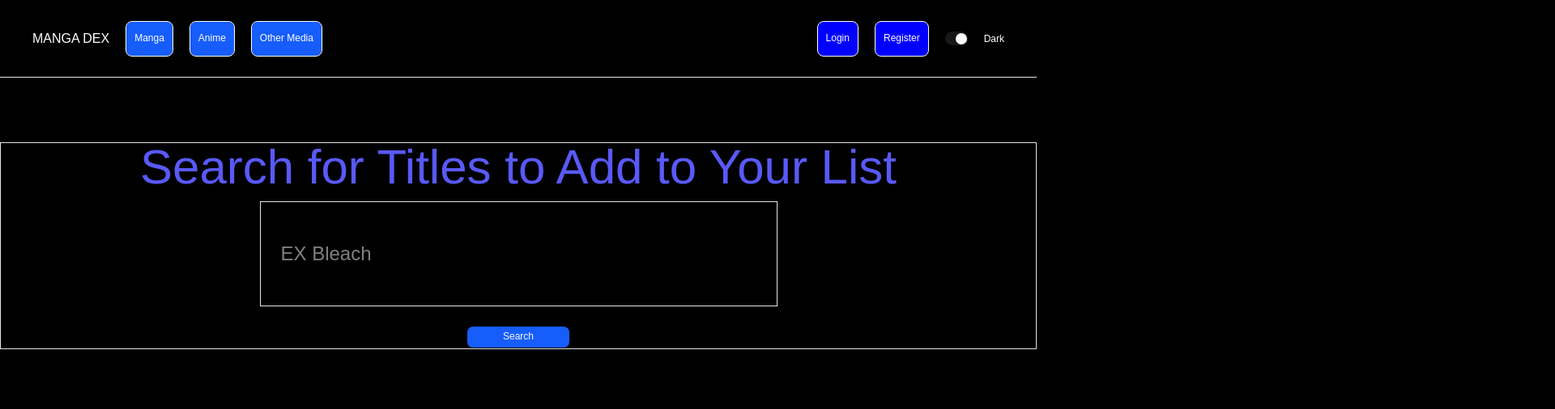
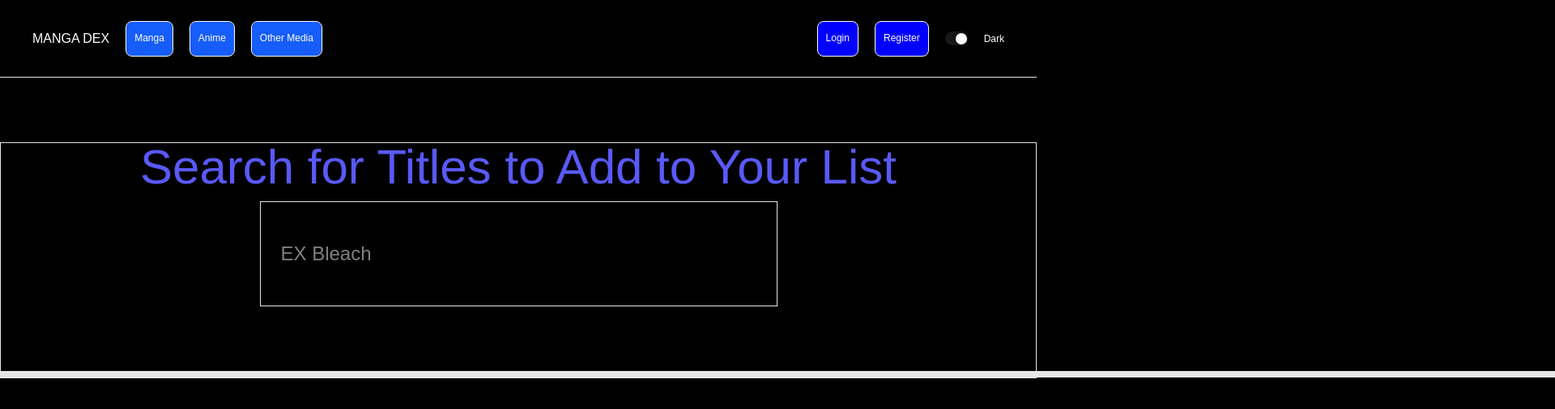
Before and after one commit to PavelAnnor/capstone_perscholas, a React app in the folder frontend/: page /search-manga in a window 1280 px wide. Shown: the top 506 px of the page at 81% size, 1920 px wide, since content can reach past the window. Built offline with nearby package versions, Linux system fonts and the light colour scheme; the HTML template or start-up script is replaced by a standard one.

Commit message:
stated on search bar design and fucntionality

```diff
--- /dev/null
+++ b/frontend/src/components/custom/Searchbar.jsx
@@ -0,0 +1,59 @@
+import {useRef,useEffect} from "react"
+export default function Searchbar({
+text,
+  placeholder,
+  getData,
+  value,
+  setValue,
+  searchResults,
+  setSearchResults,
+}) {
+
+     useEffect(() => {
+       async function fetchData(value) {
+         const x = await getData(value);
+         setSearchResults(x);
+       }
+       fetchData(value);
+     }, [value]);
+
+
+    const timerRef = useRef(null);
+
+  function handleChange(e) {
+    //useRef to clear anyintervals alr existing
+    if (timerRef.current) {
+      clearTimeout(timerRef.current);
+    }
+
+    //have 2 sec countdown and wait for user to stop typing before making fetch
+    timerRef.current = setTimeout(() => {
+      setValue(e.target.value);
+    }, 2000);
+  }
+
+
+  return (
+    <main className="w-full border-1 mt-20">
+      <h1 className="mt-auto text-6xl mb-3 relative z-5 text-[var(--text-blue-primary)] text-center">
+        {text}
+      </h1>
+
+      <form className="text-center flex w-1/2 m-auto  flex-col">
+        <div className="border-1 p-4 ">
+          <input
+            className="w-full p-2 border border-transparent focus:border-blue-400 focus:outline-none text-2xl h-[12vh]"
+            placeholder="EX Bleach"
+            onChange={handleChange}
+          />
+        </div>
+      </form>
+
+      <div className="w-80/10 border-4 auto mt-20 grid grid-cols-5">
+        {searchResults.length != 0 && <h1>We got something</h1>}
+      </div>
+    </main>
+  );
+
+
+}
--- a/frontend/src/pages/SearchManga.jsx
+++ b/frontend/src/pages/SearchManga.jsx
@@ -1,36 +1,87 @@
 
 
 
-import {useRef,useState} from "react"
+import {useRef,useState,useEffect} from "react"
 import { getManga } from "../util/mangaDexAPI.js";
 import { Button } from "../components/ui/button.jsx";
+import Searchbar from "../components/custom/Searchbar.jsx";
+
+
+
 
 
 export default function SearchManga(){
 
-    const [results, setResults] = useState([])
-    const searchBarRef = useRef(null)
+    const [searchResults, setSearchResults] = useState([])
+    const [value, setValue] = useState()
+
+
+    const timerRef = useRef(null);
+
+
+    // useEffect(
+    //      ()=>{
+    //         async function  fetchData(value) {
+    //             const x = await getManga(value)
+    //             setSearchResults(x)
+
+    //         }
+    //         fetchData(value)
+
+
+    //     },[value]
+    // )
 
 
 
+
+    // function handleChange(e){
+
+
+    //     //useRef to clear anyintervals alr existing
+    //      if (timerRef.current) {
+    //        clearTimeout(timerRef.current);
+    //      }
+
+    //      //have 2 sec countdown and wait for user to stop typing before making fetch
+    //     timerRef.current = setTimeout(()=>{
+    //         setValue(e.target.value)
+    //     },2000)
+    // }
+
+
     return (
-      <main className="w-full border-1 mt-20">
-        <h1 className="mt-auto text-6xl mb-3 relative z-5 text-[var(--text-blue-primary)] text-center">
-          Search for Titles to Add to Your List
-        </h1>
+      //   <main className="w-full border-1 mt-20">
+      //     <h1 className="mt-auto text-6xl mb-3 relative z-5 text-[var(--text-blue-primary)] text-center">
+      //       Search for Titles to Add to Your List
+      //     </h1>
 
-        <form className="text-center flex w-1/2 m-auto  flex-col">
-          <div className="border-1 p-4 ">
-            <input
-              className="w-full p-2 border border-transparent focus:border-blue-400 focus:outline-none text-2xl h-[12vh]"
-              placeholder="EX Bleach"
-            />
-          </div>
-          <br></br>
-          <Button className="w-2/10 m-auto bg-[var(--bg-button-blue-primary)]">
-            Search
-          </Button>
-        </form>
-      </main>
+      //     <form className="text-center flex w-1/2 m-auto  flex-col">
+      //       <div className="border-1 p-4 ">
+      //         <input
+      //           className="w-full p-2 border border-transparent focus:border-blue-400 focus:outline-none text-2xl h-[12vh]"
+      //           placeholder="EX Bleach"
+      //           onChange={handleChange}
+      //         />
+      //       </div>
+      //     </form>
+
+      //     <div className="w-80/10 border-4 auto mt-20 grid grid-cols-5">
+
+      //     {searchResults.length!=0 && <h1>We got something</h1>}
+
+      //     </div>
+      //   </main>
+      <Searchbar
+      text="Search for Titles to Add to Your List"
+      placeholder="EX. BLEACH"
+      getData={getManga}
+      value={value}
+      setValue={setValue}
+      searchResults={searchResults}
+      setSearchResults={setSearchResults}
+
+
+      ></Searchbar>
     );
 }
--- a/frontend/src/util/mangaDexAPI.js
+++ b/frontend/src/util/mangaDexAPI.js
@@ -4,13 +4,16 @@ async function getManga(title) {
 
     try {
 
+
+        if(!title)
+            return []
          const url = `https://api.mangadex.org/manga?title=${title}`;
          const response = await fetch(url);
          const result = await response.json();
          const data = result.data
 
         if(data.length===0){
-            return false
+            return []
         }
          console.log(data);
          return data;
```
